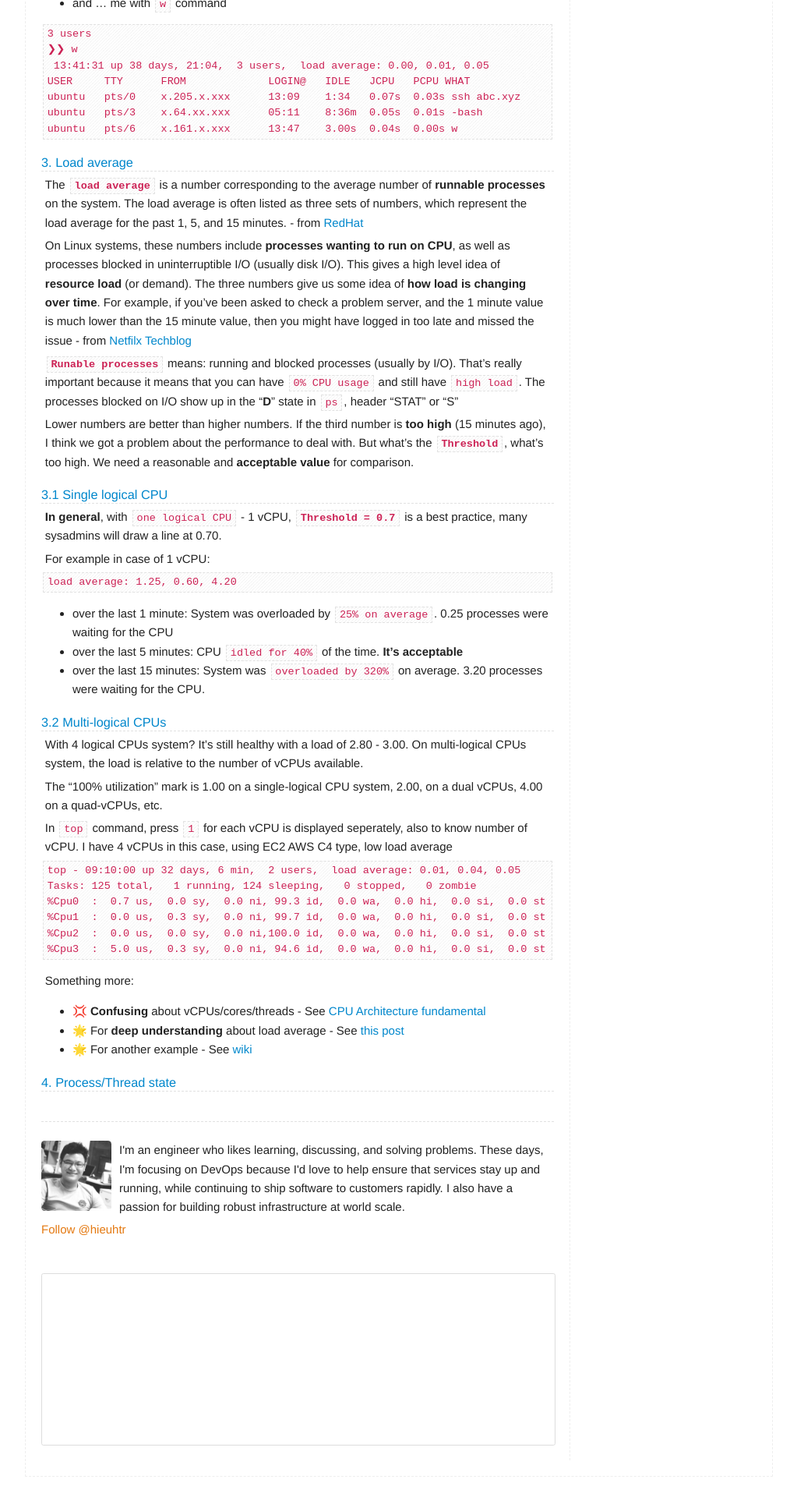
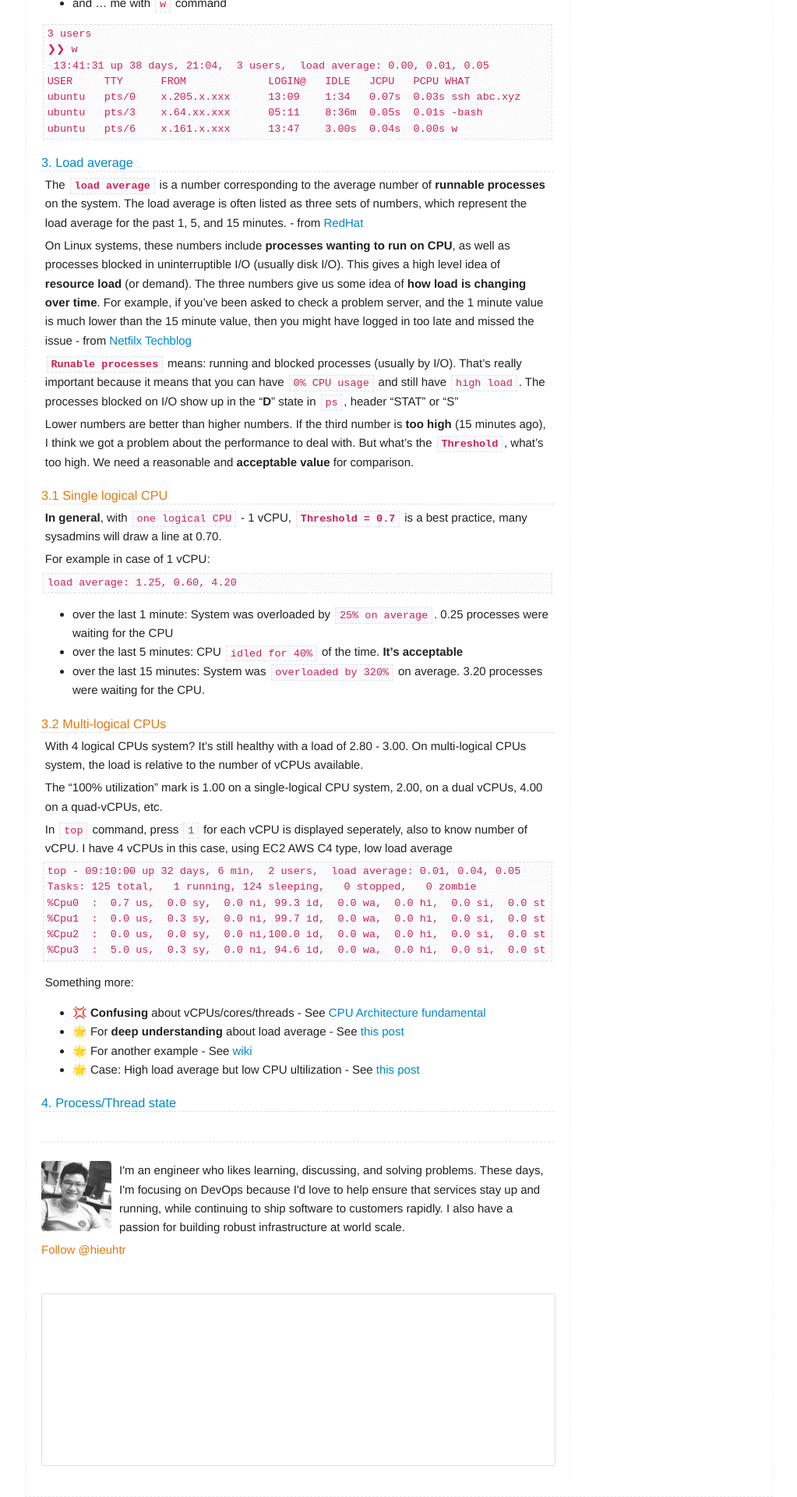
Before and after one commit to duykhang68/duykhang68.github.io, a Jekyll site: the page built from _posts/2017-07-16-Understanding-top-command.markdown, in a window 1280 px wide. Shown: the part 1872-3792 px from the top of the page at 78% size, without its empty margins (128-1151 px from the left). Built offline with Jekyll 4.4.1, drawn with Linux system fonts in a browser that asks for light colours; a script that is not in the unit is left out; comment, search, counter and statistics services are not loaded; before the commit the page ends 3766 px from its top, so only the background shows below that.

Commit message:
small change on style

```diff
--- a/_posts/2017-07-16-Understanding-top-command.markdown
+++ b/_posts/2017-07-16-Understanding-top-command.markdown
@@ -69,7 +69,7 @@ On Linux systems, these numbers include **processes wanting to run on CPU**, as
 
 Lower numbers are better than higher numbers. If the third number is **too high** (15 minutes ago), I think we got a problem about the performance to deal with. But what's the **`Threshold`**, what's too high. We need a reasonable and **acceptable value** for comparison.
 
-### 3.1 Single logical CPU
+#### 3.1 Single logical CPU
 **In general**, with `one logical CPU` - 1 vCPU, **`Threshold = 0.7`** is a best practice, many sysadmins will draw a line at 0.70.
 
 For example in case of 1 vCPU:
@@ -80,7 +80,7 @@ load average: 1.25, 0.60, 4.20
 - over the last 5 minutes: CPU `idled for 40%` of the time. **It's acceptable**
 - over the last 15 minutes: System was `overloaded by 320%` on average. 3.20 processes were waiting for the CPU.
 
-### 3.2  Multi-logical CPUs
+#### 3.2  Multi-logical CPUs
 With 4 logical CPUs system? It's still healthy with a load of 2.80 - 3.00. On multi-logical CPUs system, the load is relative to the number of vCPUs available.
 
 The "100% utilization" mark is 1.00 on a single-logical CPU system, 2.00, on a dual vCPUs, 4.00 on a quad-vCPUs, etc.
@@ -100,5 +100,6 @@ Something more:
 - 💢 **Confusing** about vCPUs/cores/threads - See [CPU Architecture fundamental](https://github.com/hieuhtr/Blog/issues/55)
 - 🌟 For **deep understanding** about load average - See [this post](http://blog.scoutapp.com/articles/2009/07/31/understanding-load-averages)
 - 🌟 For another example - See [wiki](https://en.wikipedia.org/wiki/Load_%28computing%29#Unix-style_load_calculation)
+- 🌟 Case: High load average but low CPU ultilization - See [this post](https://www.pitt-pladdy.com/blog/_20150829-125708_0100_Linux_performance_metric_myths_Load_Average_IO_Wait_/)
 
 ### 4. Process/Thread state
--- a/_sass/_base.scss
+++ b/_sass/_base.scss
@@ -151,7 +151,7 @@ h2, h3, h4, h5, h6 {
 h1 { font-size: 2.2rem; line-height: 1.2;  letter-spacing: 0rem; color: #e47911; font-weight: 500; margin:0px;}
 h2 { font-size: 2.0rem; line-height: 1.25; letter-spacing: 0rem; color: #e47911; border-bottom: 1px dashed #E1E1E1;}
 h3 { font-size: 1.7rem; line-height: 1.3;  letter-spacing: 0rem; color: #0087CC; border-bottom: 1px dashed #E1E1E1;}
-h4 { font-size: 1.5rem; line-height: 1.35; letter-spacing: 0rem; }
+h4 { font-size: 1.4rem; line-height: 1.35; letter-spacing: 0rem; color: #e47911; border-bottom: 1px dashed #E1E1E1;}
 h5 { font-size: 1.3rem; line-height: 1.5;  letter-spacing: 0rem; }
 h6 { font-size: 1.1rem; line-height: 1.6;  letter-spacing: 0rem; }
 
```
Also changed, not shown: 3 other files.
